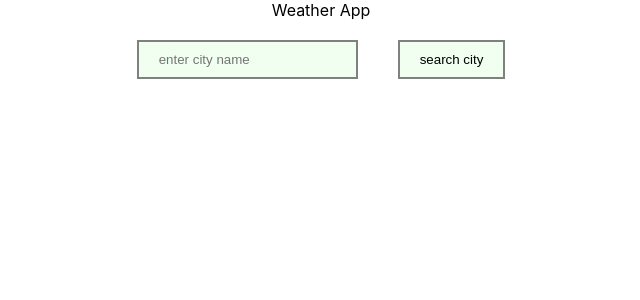
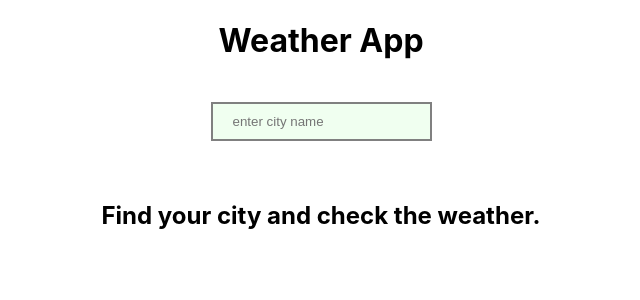
Before and after one commit to MrDamus/Weather-app, a React (Create React App) app: page / in a window 1280 px wide. Shown: the top 300 px of the page, without its empty margins (319-959 px from the left). Built offline with nearby package versions, Linux system fonts and the light colour scheme.

Commit message:
live searchbox

```diff
--- a/src/components/App.js
+++ b/src/components/App.js
@@ -25,8 +25,45 @@ class App extends Component {
     })
   }
 
-  handleCitySubmit = e => {
-    e.preventDefault()
+  // handleCitySubmit = e => {
+  //   e.preventDefault()
+  //   const API =
+  //   `http://api.openweathermap.org/data/2.5/weather?q=${this.state.value}&appid=${APIKey}&units=metric`;
+
+  //   fetch(API)
+  //   .then(res => {
+  //     if(res.ok){
+  //       return res
+  //     }
+  //     throw Error("failed to get data")
+  //   })
+  //   .then(res => res.json())
+  //   .then(data => {
+  //     const time = new Date().toLocaleDateString()
+  //     this.setState(prevState => ({
+  //       err: false,
+  //       date: time,
+  //       sunrise: data.sys.sunrise,
+  //       sunset: data.sys.sunset,
+  //       temp: data.main.temp,
+  //       pressure: data.main.pressure,
+  //       wind: data.wind.speed,
+  //       city: prevState.value,
+  //     }))
+  //   })
+  //   .catch(err => {
+  //     console.log(err)
+  //     this.setState(prevState => ({
+  //       err: true,
+  //       city: prevState.value
+  //     }))
+  //   })
+  // }
+
+  componentDidUpdate(prevProps, prevState){
+    // console.log('aktualna wartosc ' + prevState.value)
+    if(this.state.value.length === 0) return
+    if(prevState.value !== this.state.value) {
     const API =
     `http://api.openweathermap.org/data/2.5/weather?q=${this.state.value}&appid=${APIKey}&units=metric`;
 
@@ -58,19 +95,21 @@ class App extends Component {
         city: prevState.value
       }))
     })
-
-
+    }
   }
 
   render() {
     return (
       <div className="App">
-        Weather App
+        <div className="header-container">
+          <h1>Weather App</h1>
+        </div>
+        <div className="searchBox-container">
         <Form
         value={this.state.value}
         change={this.handleInputChange}
-        submit={this.handleCitySubmit}
         />
+        </div>
         <Result weather={this.state}/>
       </div>
     );
--- a/src/components/Form.js
+++ b/src/components/Form.js
@@ -2,14 +2,13 @@ import React from 'react';
 
 const Form = props => {
   return (
-    <form onSubmit={props.submit}>
+    <form>
       <input
         type="text"
         value={props.value}
         onChange={props.change}
         placeholder="enter city name"
         />
-      <button>search city</button>
     </form>
   )
 }
--- a/src/components/Result.js
+++ b/src/components/Result.js
@@ -5,7 +5,11 @@ const Result = props => {
 
   const { date, city, sunrise, sunset, temp, pressure, wind, err } = props.weather;
 
-  let content = null;
+  let content = <>
+    <div className="result-container">
+    <h2>Find your city and check the weather.</h2>
+    </div>
+    </>;
 
   if(!err && city) {
 
```
